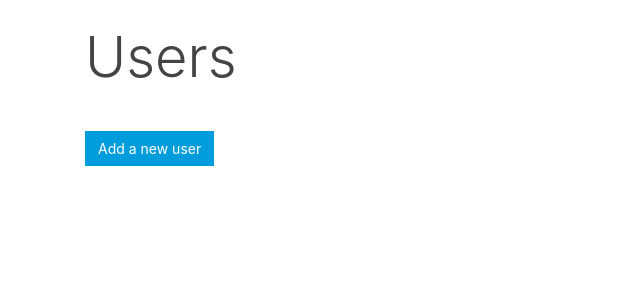
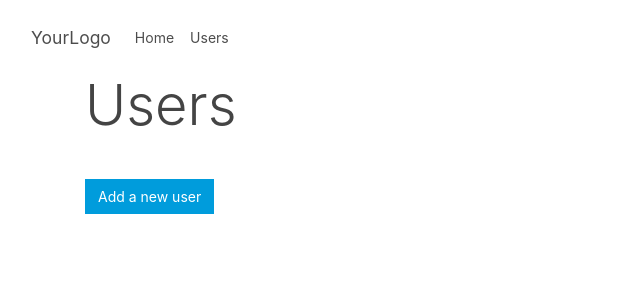
Before and after one commit to TJRelly/scripture-sanctuary, a Flask app: page /users in a window 1280 px wide. Shown: the top 300 px of the page, without its empty margins (0-640 px from the left). Run offline with Flask 3, Linux system fonts and the light colour scheme; some libraries are stand-ins or nearby versions.

Commit message:
added navbar

```diff
--- a/app.py
+++ b/app.py
@@ -47,7 +47,7 @@ def get_users():
     Gets Users
     """
     users = db.session.query(User).all()
-    return render_template("get_users.html", users=users)
+    return render_template("users.html", users=users)
 
 
 @app.route("/users/<user_id>", methods=["GET"])
--- a/static/styles.css
+++ b/static/styles.css
@@ -11,6 +11,11 @@ img {
 ul {
     list-style: none;
     padding: 0;
+}
+/* Navbar CSS */
+
+.navbar-transparent {
+    background-color: rgba(255, 255, 255); /* Adjust the transparency */
 }
 
 /* Users CSS */
@@ -90,7 +95,6 @@ ul {
 .search {
     background-color: whitesmoke;
 }
-
 
 /* Media query for smaller screens */
 @media (max-width: 600px) {
--- a/templates/base.html
+++ b/templates/base.html
@@ -5,14 +5,37 @@
     <meta name="viewport" content="width=device-width, initial-scale=1.0">
     <!-- Bootstrap -->
     <link href="https://cdn.jsdelivr.net/npm/bootstrap@5.0.2/dist/css/bootstrap.min.css" rel="stylesheet" integrity="sha384-EVSTQN3/azprG1Anm3QDgpJLIm9Nao0Yz1ztcQTwFspd3yD65VohhpuuCOmLASjC" crossorigin="anonymous">
-    <!-- Pulse  Bootswatch -->
+    <!-- Pulse Bootswatch -->
     <link rel="stylesheet" href="https://cdn.jsdelivr.net/npm/bootswatch@4.5.2/dist/pulse/bootstrap.min.css" integrity="sha384-L7+YG8QLqGvxQGffJ6utDKFwmGwtLcCjtwvonVZR/Ba2VzhpMwBz51GaXnUsuYbj" crossorigin="anonymous">
     <!-- My Styles CSS -->
     <link rel="stylesheet" href="/static/styles.css">
     <title>{% block title %}TITLE GOES HERE{% endblock %}</title>
 </head>
 <body>
+    <!-- Transparent Navbar -->
+    <nav class="navbar navbar-expand-lg navbar-light navbar-transparent fixed-top">
+        <div class="container-fluid">
+            <a class="navbar-brand" href="#">YourLogo</a>
+            <button class="navbar-toggler" type="button" data-bs-toggle="collapse" data-bs-target="#navbarContent" aria-controls="navbarContent" aria-expanded="false" aria-label="Toggle navigation">
+                <span class="navbar-toggler-icon"></span>
+            </button>
+            <div class="collapse navbar-collapse" id="navbarContent">
+                <ul class="navbar-nav me-auto mb-2 mb-lg-0">
+                    <li class="nav-item">
+                        <a class="nav-link active" aria-current="page" href="{{ url_for('search') }}">Home</a>
+                    </li>
+                    <li class="nav-item">
+                        <a class="nav-link active" aria-current="page"  href="{{ url_for('get_users') }}">Users</a>
+                    </li>
+                    <!-- Add more nav links as needed -->
+                </ul>
+                </div>
+            </div>
+        </div>
+    </nav>
+
     <!-- Display flash messages -->
+    <div class="container pt-5">
         {% with messages = get_flashed_messages(with_categories=true) %}
         {% if messages %}
             {% for category, message in messages %}
@@ -20,10 +43,12 @@
             {% endfor %}
         {% endif %}
         {% endwith %}
+    </div>
+
     <!-- Display page content -->
+
     {% block content %}{% endblock %}
-    <!-- Bootstrap JS and other dependencies (if needed) -->
-    <script src="https://cdn.jsdelivr.net/npm/@popperjs/core@2.9.2/dist/umd/popper.min.js" integrity="sha384-IQsoLXl5PILFhosVNubq5LC7Qb9DXgDA9i+tQ8Zj3iwWAwPtgFTxbJ8NT4GN1R8p" crossorigin="anonymous"></script>
-    <script src="https://cdn.jsdelivr.net/npm/bootstrap@5.0.2/dist/js/bootstrap.min.js" integrity="sha384-cVKIPhGWiC2Al4u+LWgxfKTRIcfu0JTxR+EQDz/bgldoEyl4H0zUF0QKbrJ0EcQF" crossorigin="anonymous"></script>
+
+    <script src="https://cdn.jsdelivr.net/npm/bootstrap@5.3.3/dist/js/bootstrap.bundle.min.js" integrity="sha384-YvpcrYf0tY3lHB60NNkmXc5s9fDVZLESaAA55NDzOxhy9GkcIdslK1eN7N6jIeHz" crossorigin="anonymous"></script>
 </body>
 </html>
```
Also changed, not shown: templates/search.html (+5 -4 lines), templates/users.html (renamed from templates/get_users.html). Lines whose indentation alone changed are shown as unchanged.
